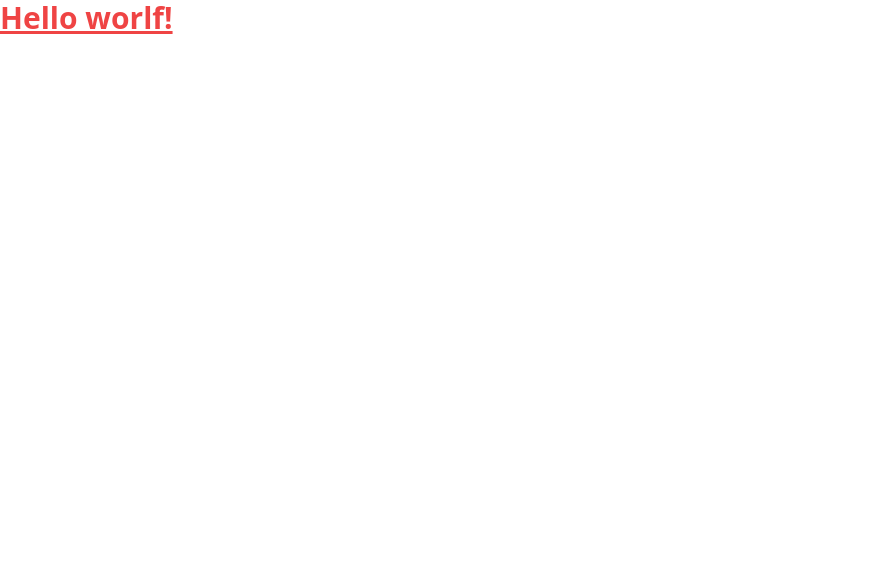
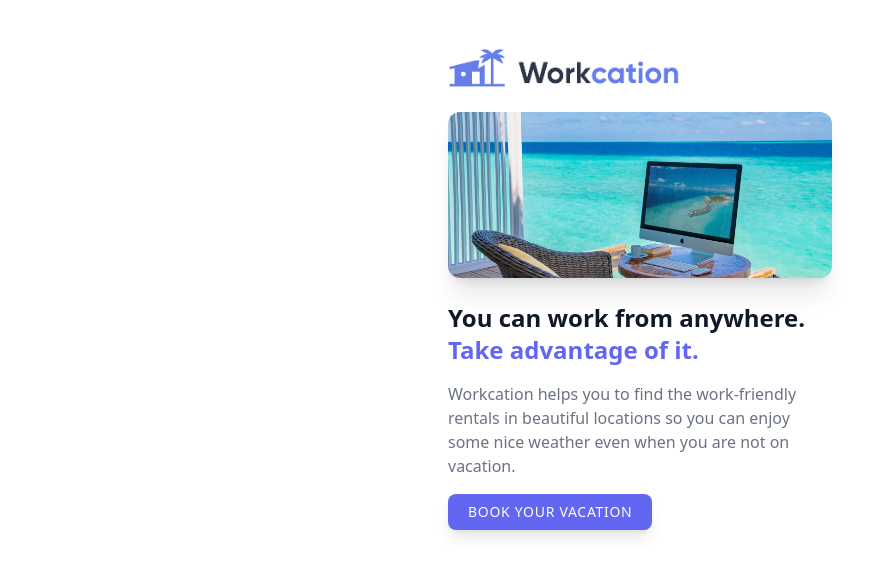
Before and after one commit to nidhinkumar06/tailwind-install, a website: page src/index.html in a window 1280 px wide. Shown: the whole page, without its empty margins (0-895 px from the left). Drawn offline with nearby package versions, Linux system fonts and the light colour scheme; files that its build step writes are made by us from their sources.

Commit message:
add image

```diff
--- a/src/index.html
+++ b/src/index.html
@@ -1,13 +1,46 @@
-<!doctype html>
+<!DOCTYPE html>
 <html>
-<head>
-  <meta charset="UTF-8">
-  <meta name="viewport" content="width=device-width, initial-scale=1.0">
-  <link href="../dist/output.css" rel="stylesheet">
-</head>
-<body>
-  <h1 class="text-3xl font-bold text-red-500 underline">
-    Hello worlf!
-  </h1>
-</body>
+  <head>
+    <meta charset="UTF-8" />
+    <meta name="viewport" content="width=device-width, initial-scale=1.0" />
+    <link href="../dist/output.css" rel="stylesheet" />
+  </head>
+
+  <body>
+    <div class="px-8 py-12 max-w-md mx-auto">
+      <img class="h-10" src="./assets/logo.png" alt="work cation logo" />
+      <img
+        class="mt-6 rounded-xl shadow-xl"
+        src="./assets/work.jpg"
+        alt="workiing image"
+      />
+      <h1 class="mt-6 text-2xl font-bold text-gray-900">
+        You can work from anywhere.
+        <span class="text-indigo-500">Take advantage of it.</span>
+      </h1>
+      <p class="mt-4 text-gray-500">
+        Workcation helps you to find the work-friendly rentals in beautiful
+        locations so you can enjoy some nice weather even when you are not on
+        vacation.
+      </p>
+      <div class="mt-4">
+        <a
+          class="
+            inline-block
+            px-5
+            py-2
+            bg-indigo-500
+            text-white
+            rounded-lg
+            shadow-lg
+            uppercase
+            tracking-wider
+            text-sm
+          "
+          href="#"
+          >Book your vacation</a
+        >
+      </div>
+    </div>
+  </body>
 </html>
```
Also changed, not shown: src/assets/logo.png (added), src/assets/work.jpg (added).
